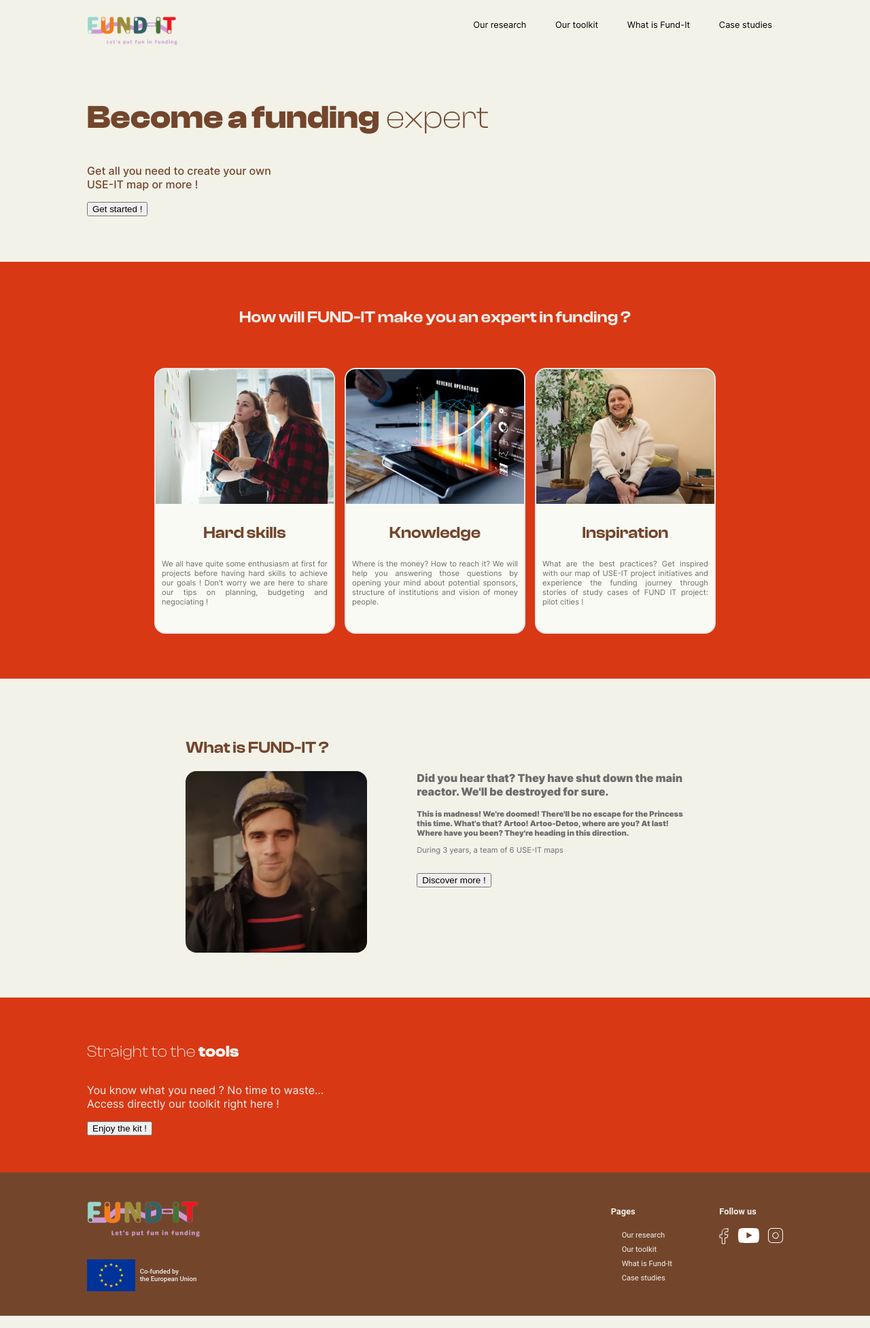
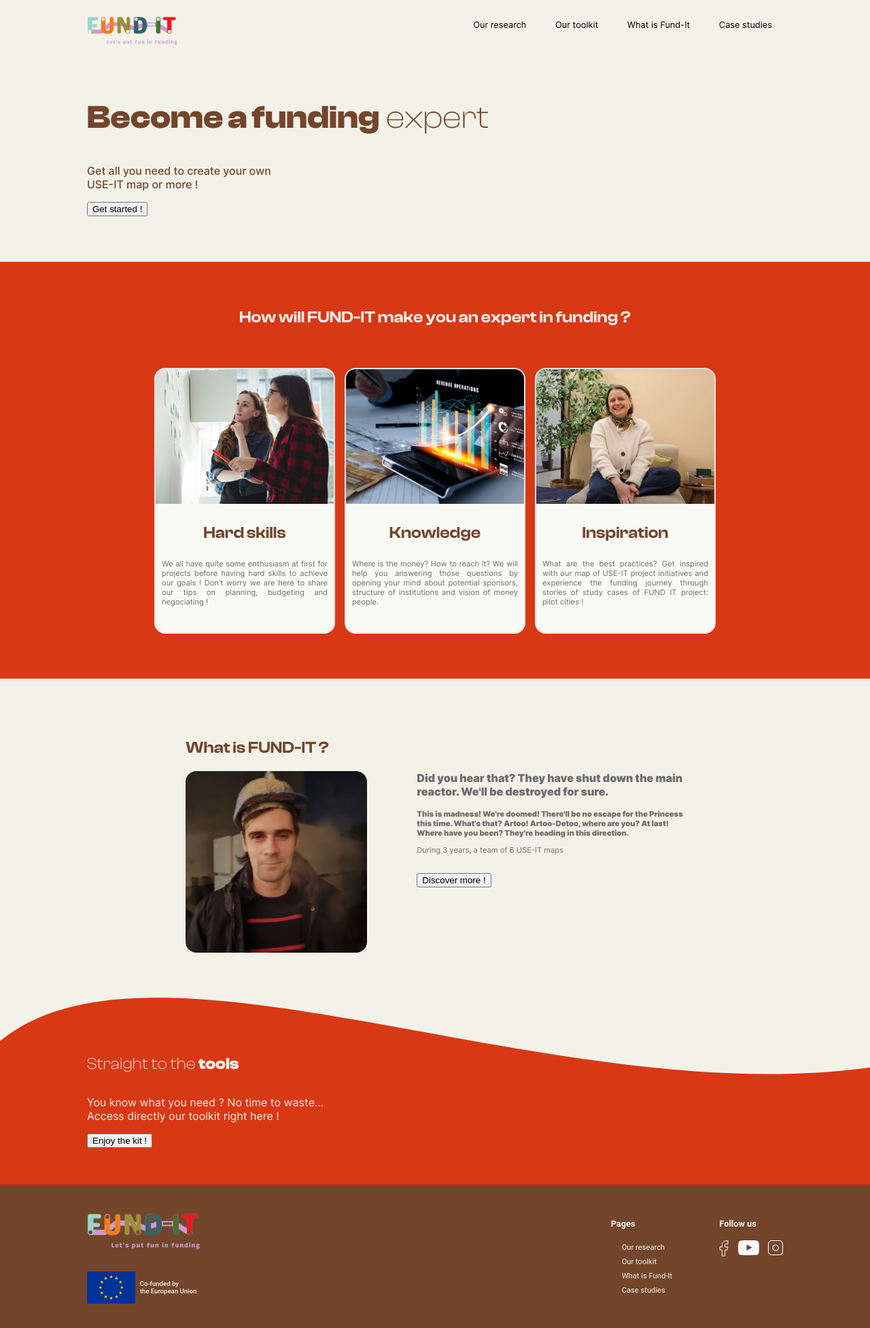
Before and after one commit to useiteurope/fund-it-website, a Jekyll site: the page built from index.html, in a window 1280 px wide. Shown: the whole page at 68% size. Built offline with Jekyll 4.4.1, drawn with Linux system fonts in a browser that asks for light colours.

Commit message:
💄 Add footer wave

```diff
--- a/_includes/footer.html
+++ b/_includes/footer.html
@@ -1,5 +1,15 @@
 <footer>
     <div id="footer-call-to-action">
+        <svg width="0" height="0">
+            <defs>
+                <clipPath id="footer-call-to-action-clip-path-relative" clipPathUnits="objectBoundingBox">
+                    <path d="M1 1H0V0.18C0.177 -0.414 0.66 0.71 1 0.18V1Z" />
+                </clipPath>
+                <clipPath id="footer-call-to-action-clip-path-absolute">
+                    <path d="M1440 350H0V63.8709C254.693 -145.407 951.836 242.076 1440 63.8709V350Z" />
+                </clipPath>
+            </defs>
+        </svg>
         <div class="content">
             <h4>{{ site.data.footer.title }}</h4>
             <p>{{ site.data.footer.body }}</p>
--- a/_sass/_footer.sass
+++ b/_sass/_footer.sass
@@ -1,5 +1,14 @@
 @import "breakpoints"
 footer
+    $footer-wave-min-width: 1440px
+    @media screen and (max-width: $footer-wave-min-width)
+        #footer-call-to-action
+            clip-path: url("#footer-call-to-action-clip-path-absolute")
+
+    @media screen and (min-width: $footer-wave-min-width)
+        #footer-call-to-action
+            clip-path: url("#footer-call-to-action-clip-path-relative")
+
     #footer-call-to-action
         background-color: $primary-color
         color: $on-primary-color
```
